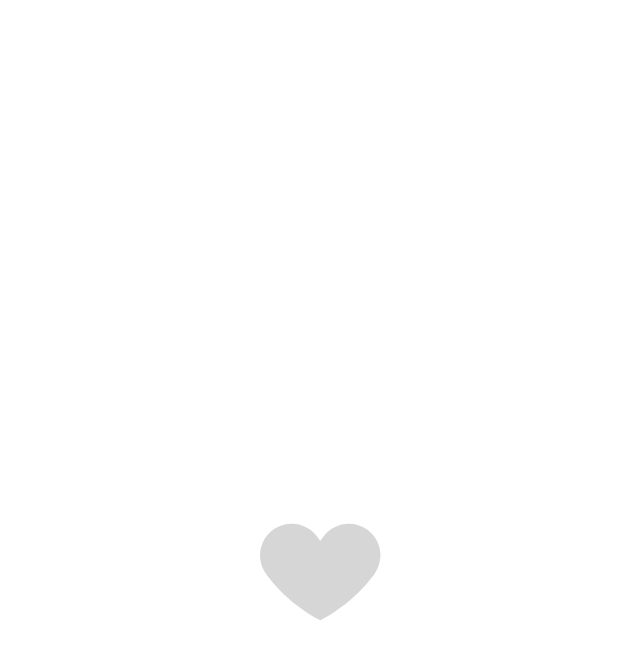
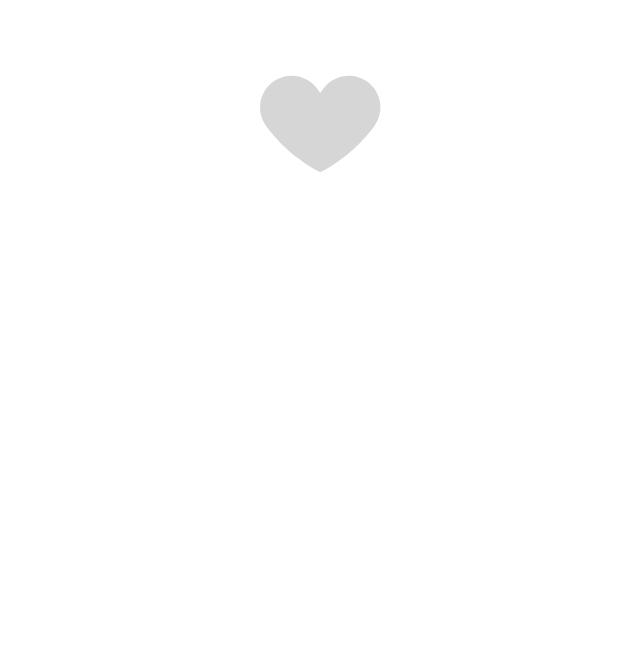
Before and after one commit to mandelson/testing-page, a plain HTML site: page like-heart2.html in a window 1280 px wide. Shown: the part 189-848 px from the top of the page, without its empty margins (319-959 px from the left). Drawn offline with Linux system fonts and the light colour scheme.

Commit message:
Update like-heart2.html

```diff
--- a/like-heart2.html
+++ b/like-heart2.html
@@ -4,7 +4,7 @@
     <style>
         body{
             background-color:#fff;
-            margin: 0px;
+            margin: 15%;
             height: 100%;
             overflow: hidden;
         }
@@ -17,8 +17,8 @@
             transform: translate3d(0,0,0);
             text-align: center;
             opacity: 1;
+            margin-top: 50%;
             margin: auto;
-            margin-top: 50%;
         }
 
     </style>
```
